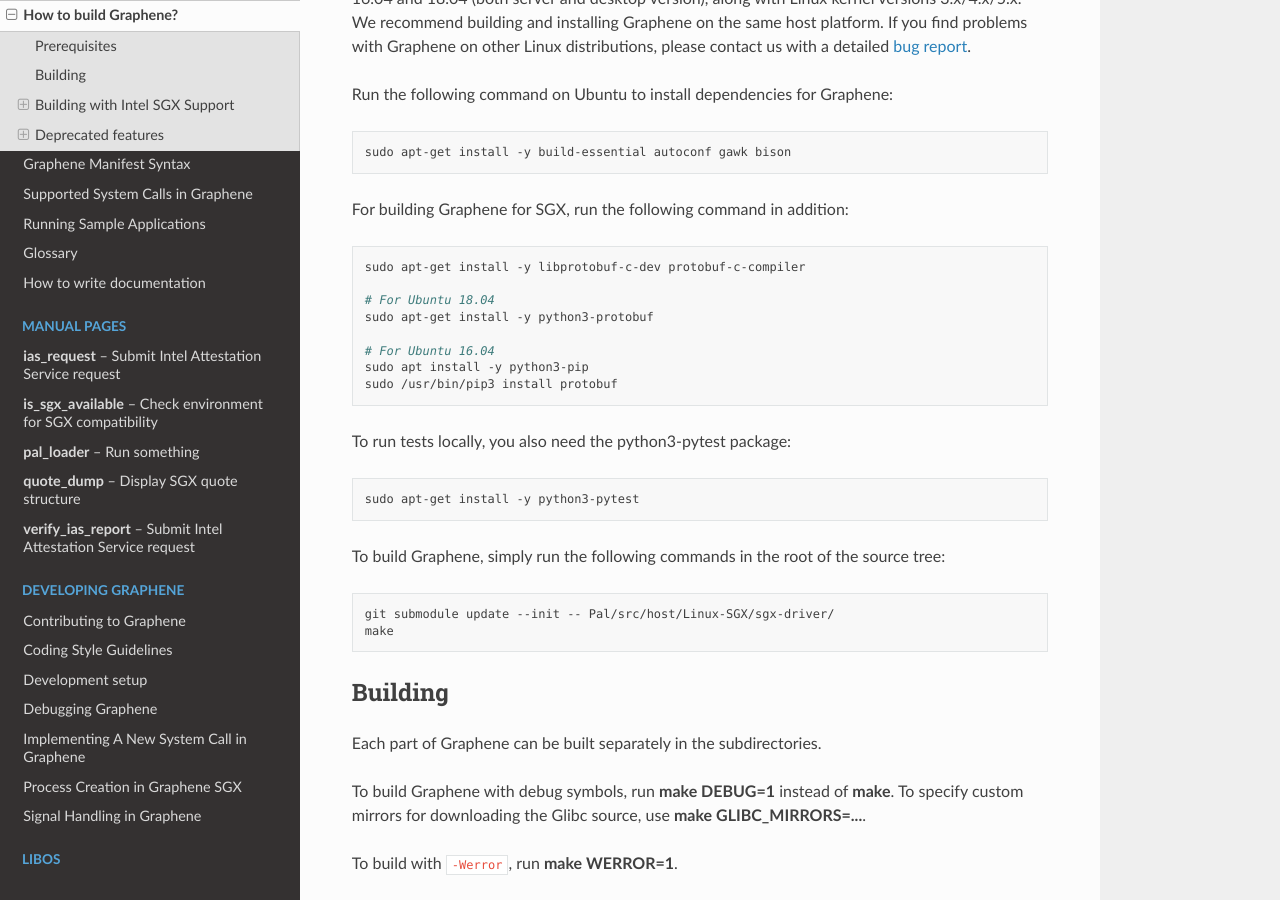
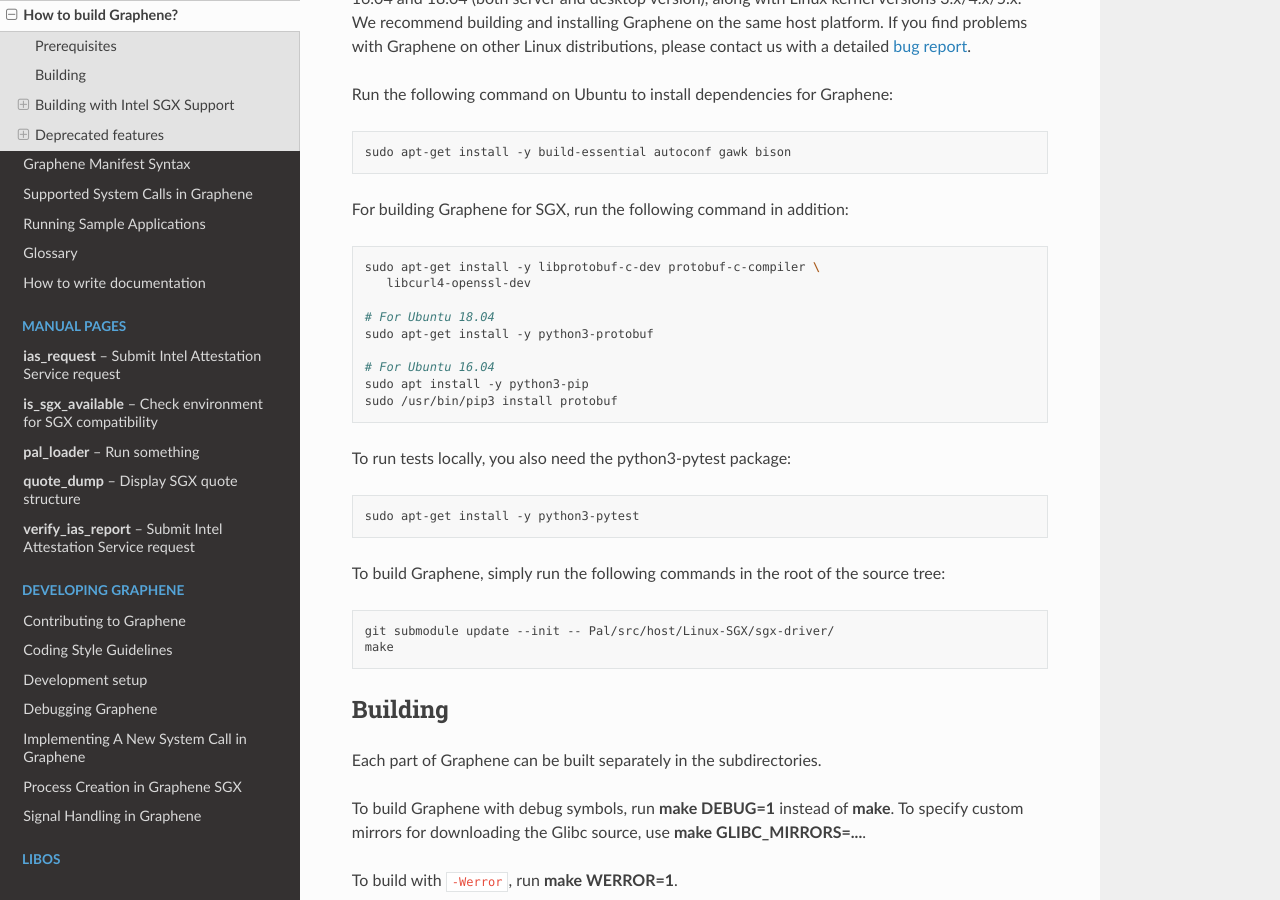
Before and after one commit to aeropittura/vaultrun, a Sphinx documentation site: the page built from Documentation/building.rst, in a window 1280 px wide and 900 px high, scrolled down 525 px. Built offline with Sphinx 7.4.7 and the Read the Docs theme 2.0.0, drawn with Linux system fonts in a browser that asks for light colours.

Commit message:
[Docs] Add prerequisite libcurl4-openssl-dev to Build and Quick Start docs
Original-author: Anjo Vahldiek-Oberwagner <anjovahldiek@gmail.com>
Original-committer: Dmitrii Kuvaiskii <dmitrii.kuvaiskii@intel.com>
Original-commit: 4cbae8e54d668a4c740ac7986edea53ece943e93

```diff
--- a/Documentation/building.rst
+++ b/Documentation/building.rst
@@ -32,7 +32,8 @@ Run the following command on Ubuntu to install dependencies for Graphene::
 
 For building Graphene for SGX, run the following command in addition::
 
-    sudo apt-get install -y libprotobuf-c-dev protobuf-c-compiler
+    sudo apt-get install -y libprotobuf-c-dev protobuf-c-compiler \
+       libcurl4-openssl-dev
 
     # For Ubuntu 18.04
     sudo apt-get install -y python3-protobuf
--- a/Documentation/quickstart.rst
+++ b/Documentation/quickstart.rst
@@ -76,7 +76,7 @@ second command should list the process status of :command:`aesm_service`.
 #. Build Graphene-SGX::
 
       sudo apt-get install -y \
-         build-essential autoconf gawk bison \
+         build-essential autoconf gawk bison libcurl4-openssl-dev \
          python3-protobuf libprotobuf-c-dev protobuf-c-compiler
       cd $GRAPHENE_DIR
       make SGX=1
```
